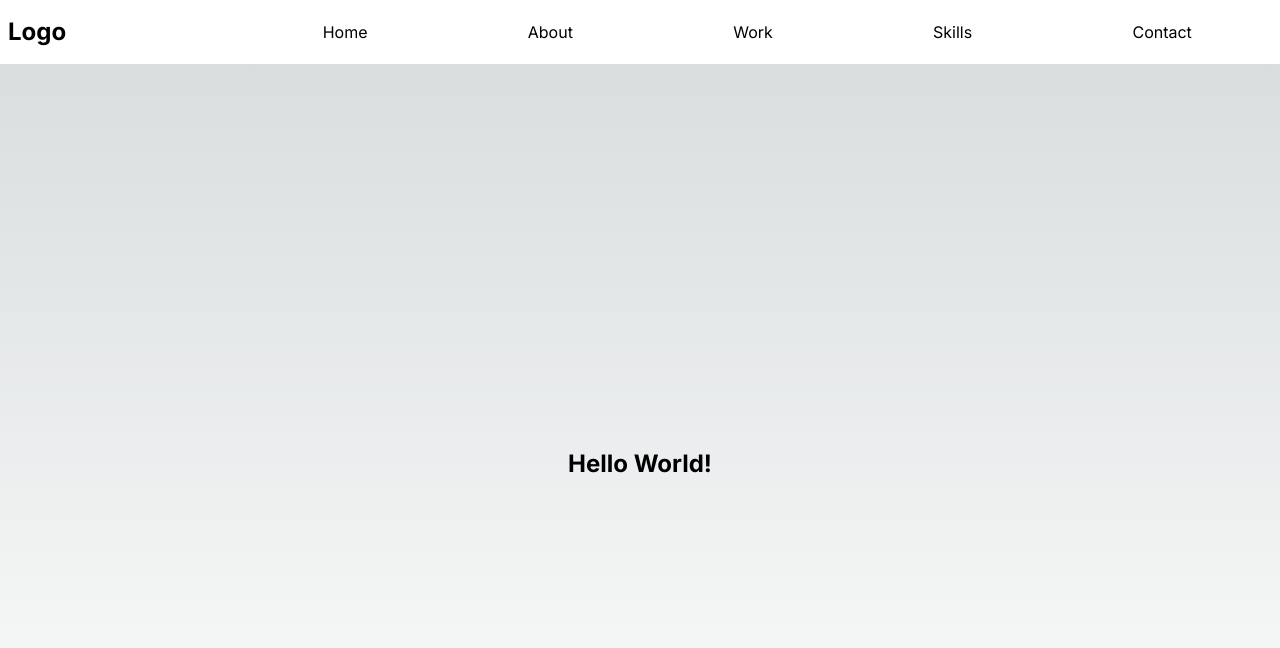
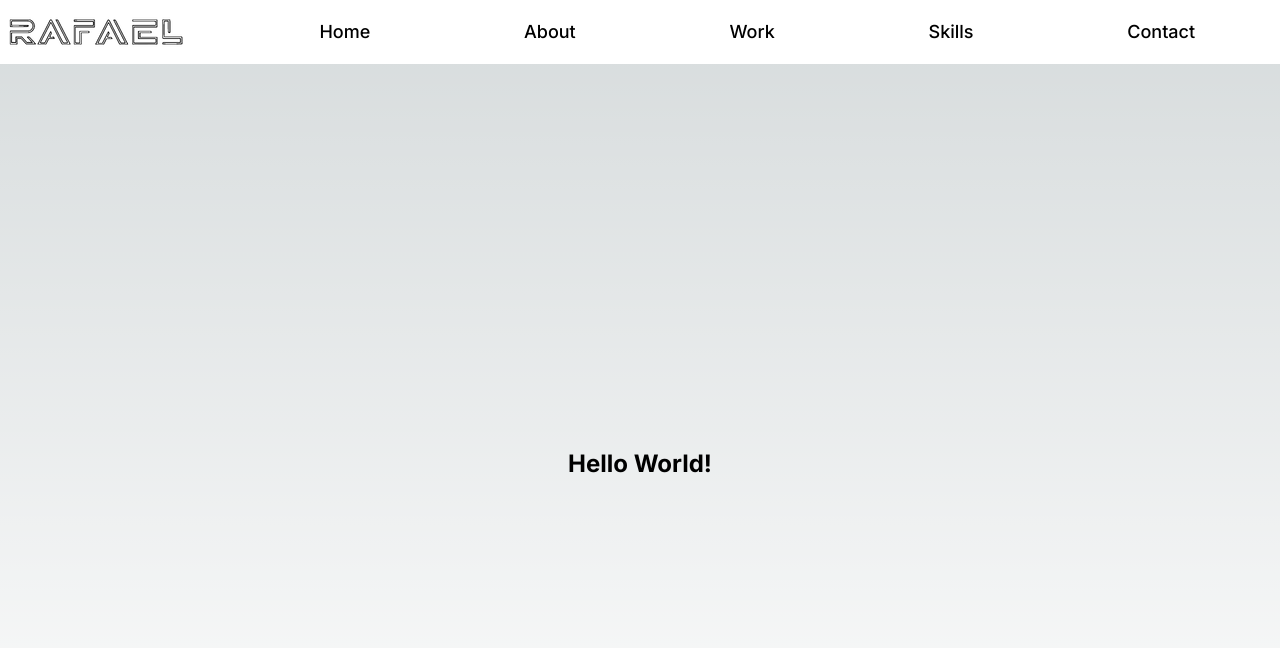
Before and after one commit to Rafael-Guilherme/Next-Portfolio, a Next.js app: page / in a window 1280 px wide. Shown: the top 648 px of the page. Built offline with nearby package versions, Linux system fonts and the light colour scheme.

Commit message:
refactor: navbar

```diff
--- a/src/components/navbar/Navbar.tsx
+++ b/src/components/navbar/Navbar.tsx
@@ -1,28 +1,21 @@
+import Image from 'next/image'
 import Link from 'next/link'
 import React from 'react'
+
+import logo from '../../assets/images/logo.png'
 
 const Navbar = () => {
   return (
     <div className='flex items-center w-screen p-2 h-16 bg-white'>
         <div className='w-72'>
-            <h1 className='text-2xl font-bold text-black'>Logo</h1>
+            <Image src={logo} alt='Logotipo' />
         </div>
         <ul className='w-full flex items-center justify-around text-black'>
-            <li>
-                <Link href='/'>Home</Link>
-            </li>
-            <li>
-                <Link href='/'>About</Link>
-            </li>
-            <li>
-                <Link href='/'>Work</Link>
-            </li>
-            <li>
-                <Link href='/'>Skills</Link>
-            </li>
-            <li>
-                <Link href='/'>Contact</Link>
-            </li>
+            {['Home', 'About', 'Work', 'Skills', 'Contact'].map((item) => (
+                <li key={`${item}`}>
+                    <Link href={`#${item}`} className='text-lg font-medium'>{item}</Link>
+                </li>
+            ))}
         </ul>
     </div>
   )
```
Also changed, not shown: src/assets/images/logo.png (added).
